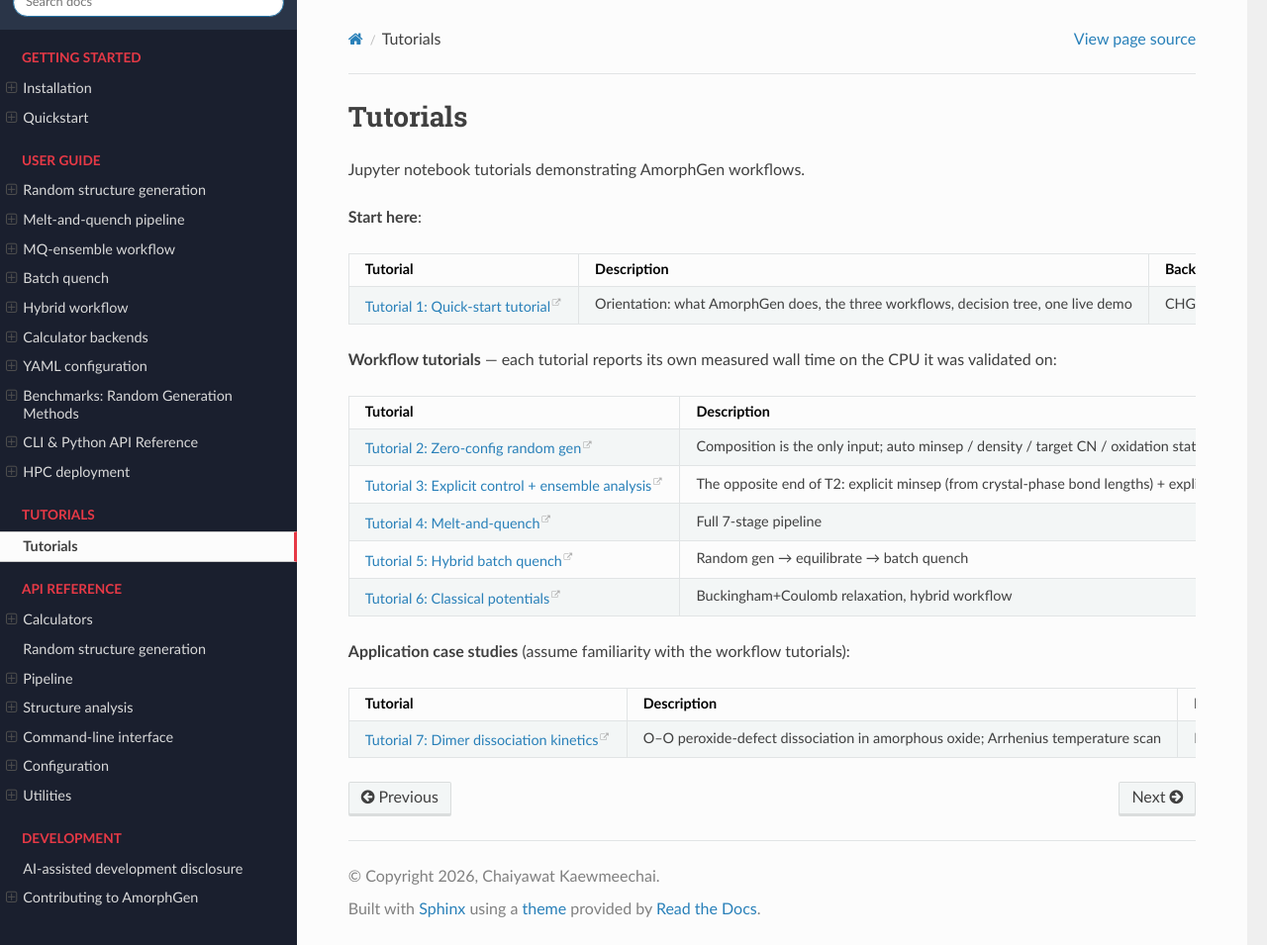
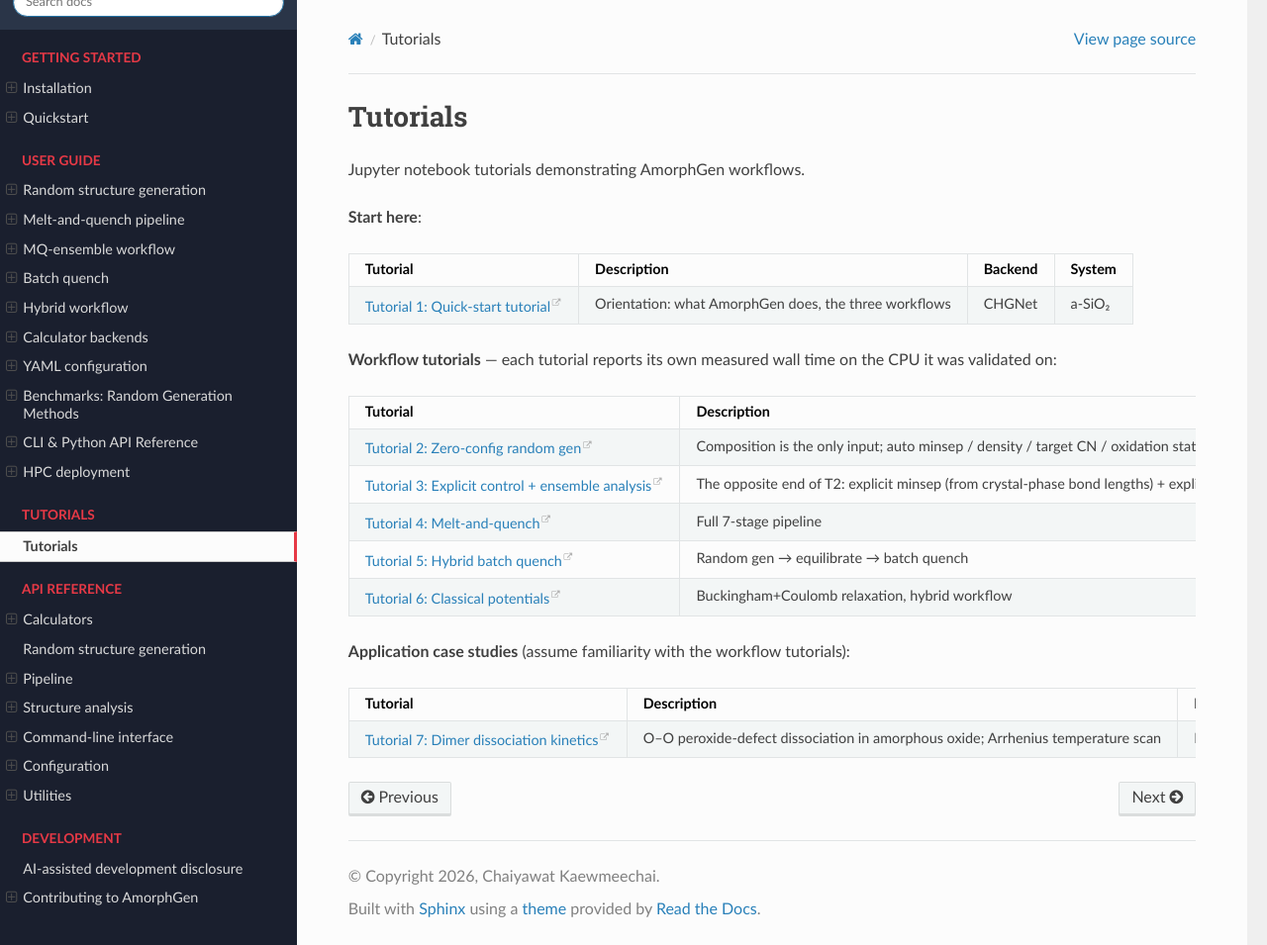
Before and after one commit to SMTG-Bham/AmorphGen, a Sphinx documentation site: the page built from docs/tutorials/index.md, in a window 1280 px wide and 955 px high. Shown: the whole window at 99% size. Built offline with Sphinx 7.4.7 and the Read the Docs theme 3.1.0, drawn with Linux system fonts in a browser that asks for light colours.

Commit message:
Update index.md

```diff
--- a/docs/tutorials/index.md
+++ b/docs/tutorials/index.md
@@ -6,7 +6,7 @@
 
 | Tutorial | Description | Backend | System |
 |----------|-------------|---------|--------|
-| [Tutorial 1: Quick-start tutorial](https://github.com/SMTG-Bham/AmorphGen/blob/main/Tutorials/T1_5min_intro/tutorial_1_5min_intro.ipynb) | Orientation: what AmorphGen does, the three workflows, decision tree, one live demo | CHGNet | a-SiO₂ |
+| [Tutorial 1: Quick-start tutorial](https://github.com/SMTG-Bham/AmorphGen/blob/main/Tutorials/T1_5min_intro/tutorial_1_5min_intro.ipynb) | Orientation: what AmorphGen does, the three workflows | CHGNet | a-SiO₂ |
 
 **Workflow tutorials** — each tutorial reports its own measured wall time on the CPU it was validated on:
 
```
